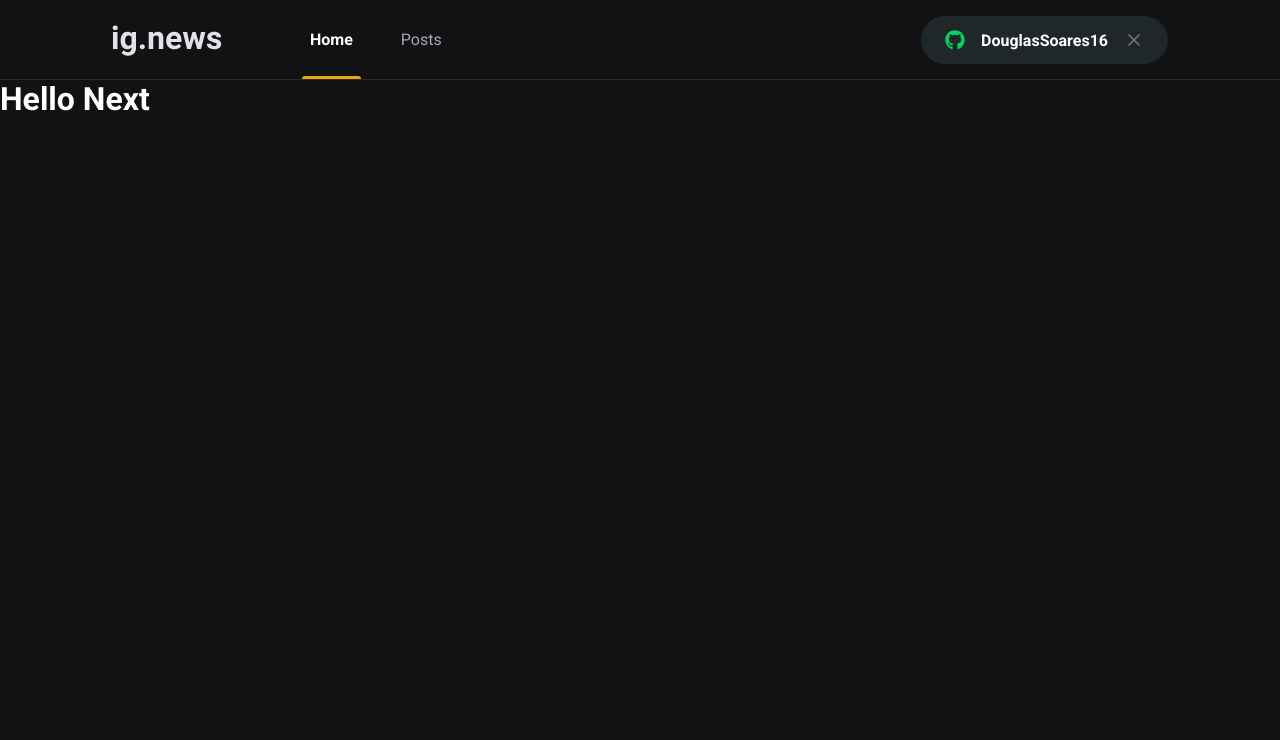
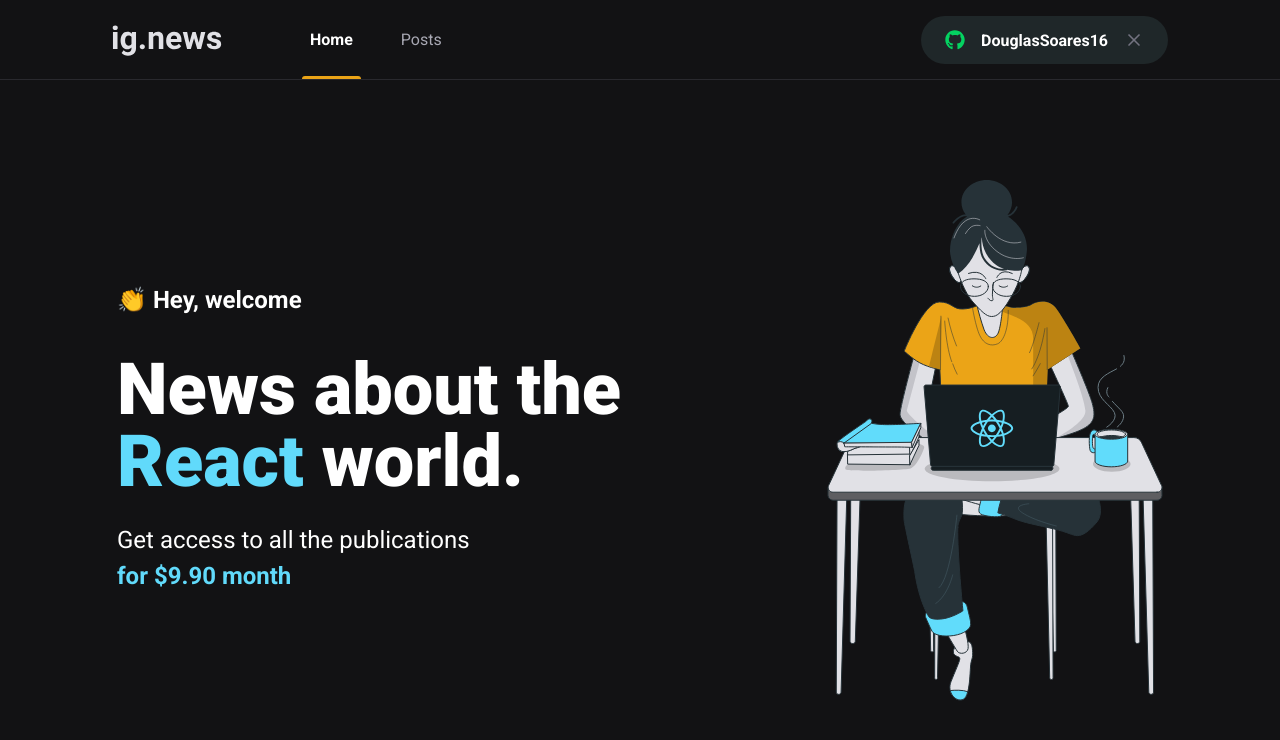
Before and after one commit to DouglasSoares16/ig.news, a Next.js app: page / in a window 1280 px wide. Shown: the top 740 px of the page. Built offline with nearby package versions, Linux system fonts and the light colour scheme.

Commit message:
Home Page

```diff
--- /dev/null
+++ b/src/pages/home.module.scss
@@ -0,0 +1,41 @@
+.contentContainer {
+  max-width: 1110px;
+  margin: 0 auto;
+  padding: 0 2rem;
+  height: calc(100vh - 5rem);
+
+  display: flex;
+  align-items: center;
+  justify-content: space-between;
+}
+
+.hero {
+  max-width: 600px;
+
+  >span {
+    font-size: 1.5rem;
+    font-weight: bold;
+  }
+
+  h1 {
+    font-size: 4.5rem;
+    line-height: 4.5rem;
+    font-weight: 900;
+    margin-top: 2.5rem;
+
+    span {
+      color: var(--cyan-500);
+    }
+  }
+
+  p {
+    font-size: 1.5rem;
+    line-height: 2.25rem;
+    margin-top: 1.5rem;
+
+    span {
+      color: var(--cyan-500);
+      font-weight: bold;
+    }
+  }
+}
--- a/src/pages/index.tsx
+++ b/src/pages/index.tsx
@@ -1,13 +1,25 @@
 import Head from "next/head";
+import styles from "./home.module.scss";
 
 export default function Home() {
   return (
     <>
       <Head>
-        <title>Início | ig.news</title>
+        <title>Home | ig.news</title>
       </Head>
 
-      <h1>Hello Next</h1>
+      <main className={styles.contentContainer}>
+        <section className={styles.hero}>
+          <span>👏 Hey, welcome</span>
+          <h1>News about the <span>React</span> world.</h1>
+          <p>
+            Get access to all the publications <br />
+            <span>for $9.90 month</span>
+          </p>
+        </section>
+
+        <img src="/images/avatar.svg" alt="Girl Coding" />
+      </main>
     </>
   )
 }
```
